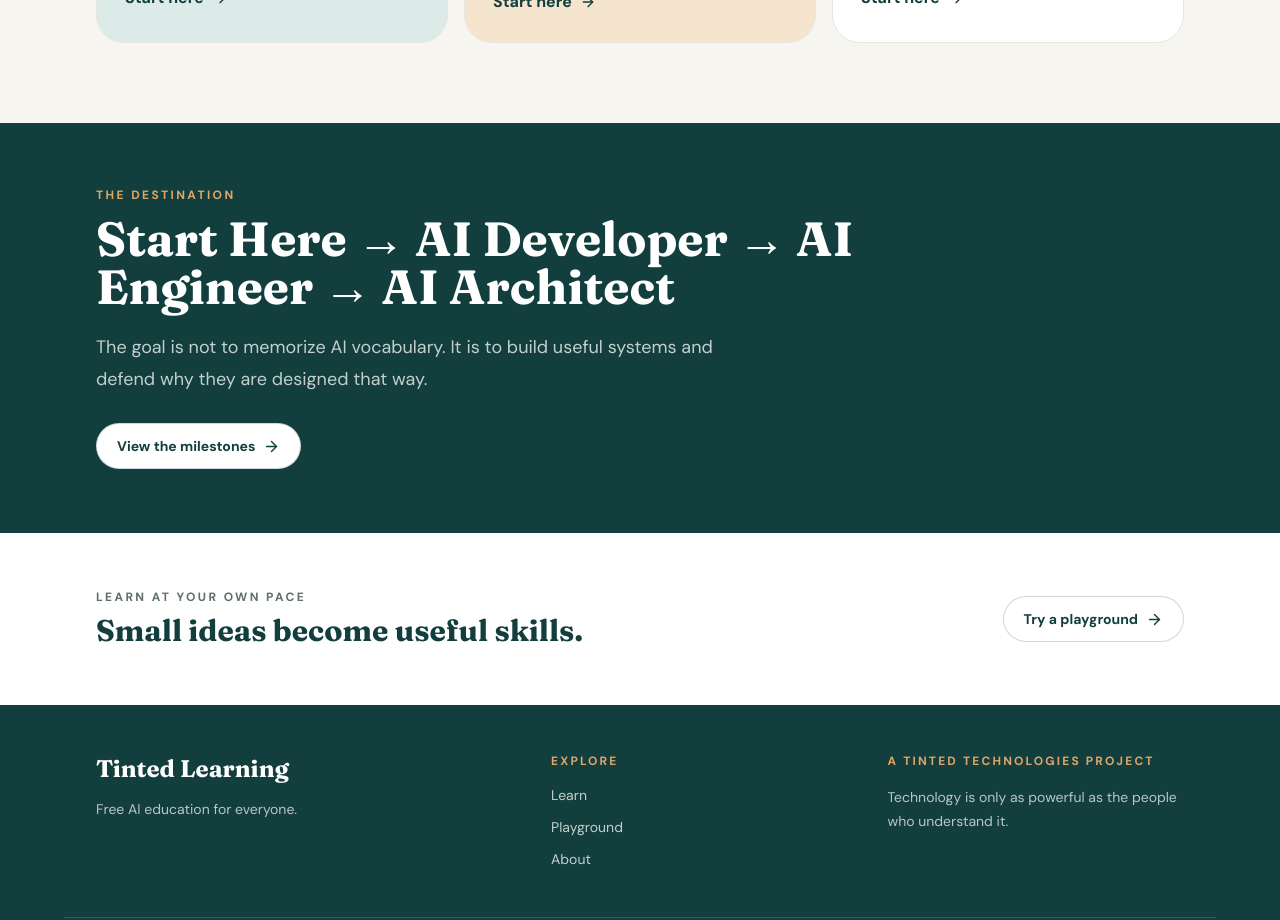
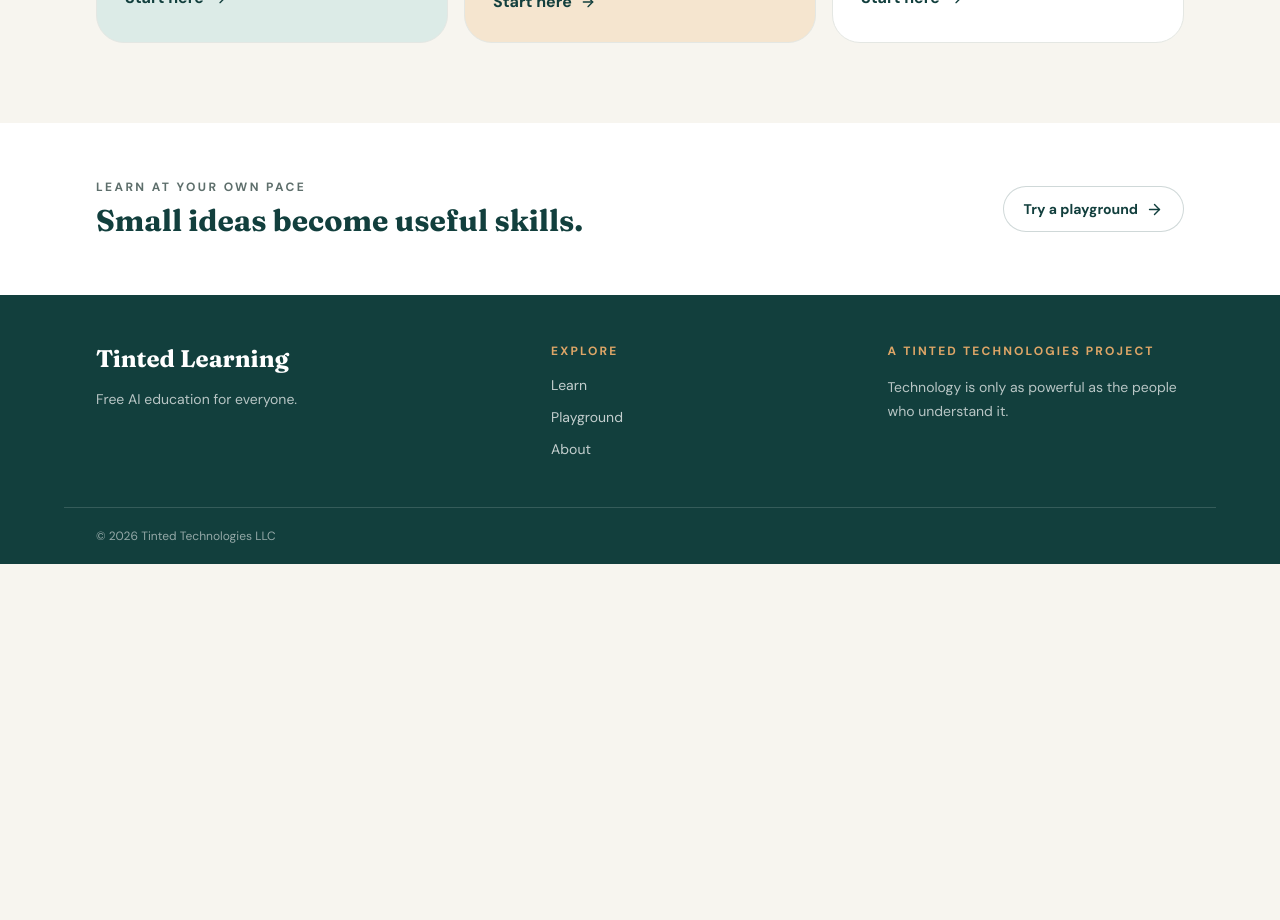
Before and after one commit to tintedtechnologies/tintedlearning, a React (Vite) app: page /#/ in a window 1280 px wide. Shown: the part 1340-2260 px from the top of the page. After the commit the page ends 1904 px from the top, so only its background shows below. Built offline with nearby package versions, Linux system fonts and the light colour scheme.

Commit message:
updated homepage

```diff
--- a/src/pages/HomePage.tsx
+++ b/src/pages/HomePage.tsx
@@ -14,7 +14,6 @@
       <div className="relative mx-auto w-full max-w-md"><div className="absolute -right-8 -top-8 h-24 w-24 rounded-full bg-gold/25" /><div className="relative rounded-[2rem] border border-teal/10 bg-white p-5 shadow-soft sm:p-7"><div className="flex items-center justify-between"><span className="eyebrow">A simple mental model</span><span className="rounded-full bg-sand px-3 py-1 text-xs font-bold text-teal">01</span></div><div className="mt-7 space-y-3"><div className="rounded-2xl bg-cream px-5 py-4 font-bold text-teal">Your words <ArrowDown className="my-2 text-gold" size={18} /><span className="text-sm font-medium text-muted">I want to learn about AI</span></div><div className="flex items-center gap-3"><div className="h-px flex-1 bg-line" /><span className="rounded-full bg-mist px-3 py-2 text-xs font-bold text-teal">tokens</span><div className="h-px flex-1 bg-line" /></div><div className="rounded-2xl bg-teal px-5 py-4 font-bold text-white">AI model <ArrowDown className="my-2 text-gold" size={18} /><span className="text-sm font-medium text-white/70">finds useful patterns</span></div><div className="rounded-2xl border border-gold/30 bg-sand px-5 py-4 font-bold text-teal">A helpful response</div></div></div></div>
     </div></section>
     <section className="shell py-20"><div className="max-w-xl"><p className="eyebrow">Your starting point</p><h2 className="section-title mt-3">Where should I start?</h2><p className="mt-4 text-lg leading-8 text-muted">Every learner starts somewhere. Choose a point on the pathway and keep moving toward work you can explain.</p></div><div className="mt-10 grid gap-4 lg:grid-cols-3">{startingPoints.map(({ icon: Icon, title, text, tone, to }) => <div key={title} className={`rounded-[1.75rem] border border-line p-7 ${tone}`}><Icon className="text-teal" size={25} /><h3 className="mt-12 font-display text-2xl font-bold text-teal">{title}</h3><p className="mt-3 min-h-20 leading-7 text-muted">{text}</p><Link to={to} className="mt-5 inline-flex items-center font-bold text-teal">Start here <ArrowRight size={16} className="ml-2" /></Link></div>)}</div></section>
-    <section className="bg-teal text-white"><div className="shell py-16"><p className="text-xs font-bold uppercase tracking-[0.2em] text-gold">The destination</p><h2 className="mt-3 max-w-3xl font-display text-4xl font-bold leading-tight sm:text-5xl">Start Here → AI Developer → AI Engineer → AI Architect</h2><p className="mt-5 max-w-2xl text-lg leading-8 text-white/75">The goal is not to memorize AI vocabulary. It is to build useful systems and defend why they are designed that way.</p><Link to="/learn" className="button button-secondary mt-7">View the milestones <ArrowRight size={17} className="ml-2" /></Link></div></section>
     <section className="bg-white"><div className="shell flex flex-col items-start justify-between gap-6 py-14 sm:flex-row sm:items-center"><div><p className="eyebrow">Learn at your own pace</p><h2 className="mt-2 font-display text-3xl font-bold text-teal">Small ideas become useful skills.</h2></div><Link to="/playground" className="button button-secondary">Try a playground <ArrowRight size={17} className="ml-2" /></Link></div></section>
   </>
 }
```
